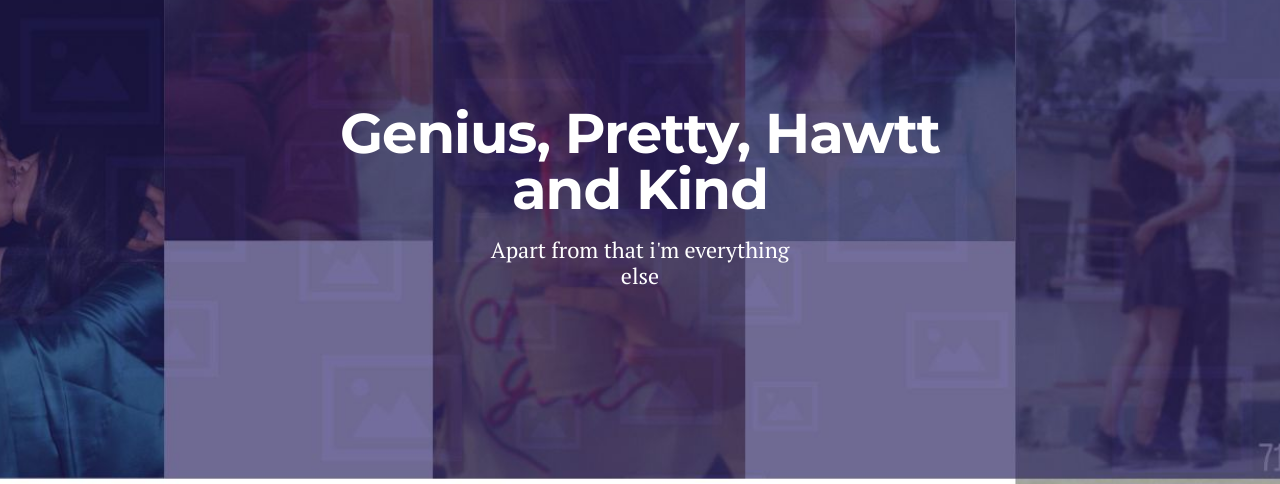
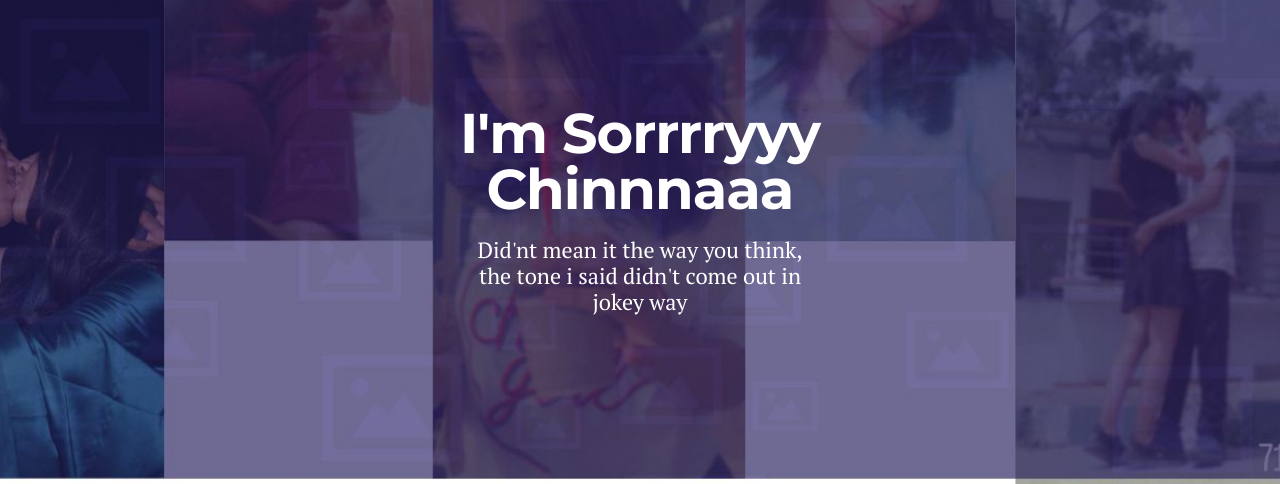
Before and after one commit to erukulapativeda/erukulaptiv.github.io, a plain HTML site: page index.html in a window 1280 px wide. Shown: the part 313-797 px from the top of the page. Drawn offline with Linux system fonts and the light colour scheme.

Commit message:
Update index.html

```diff
--- a/index.html
+++ b/index.html
@@ -58,8 +58,8 @@
             <div class="block content-1170 center-relative center-text">
                 <img class="top-logo" src="demo-images/Vedaaaa.png" alt="Boxus" />
                 <br>
-                <h1 class="big-title">Genius, Pretty, Hawtt<span> and Kind</span></h1>
-                <p class="title-desc">Apart from that i'm everything else</p>
+                <h1 class="big-title">I'm Sorrrryyy<span> Chinnnaaa</span></h1>
+                <p class="title-desc">Did'nt mean it the way you think, the tone i said didn't come out in jokey way</p>
             </div>
         </div>
 
```
